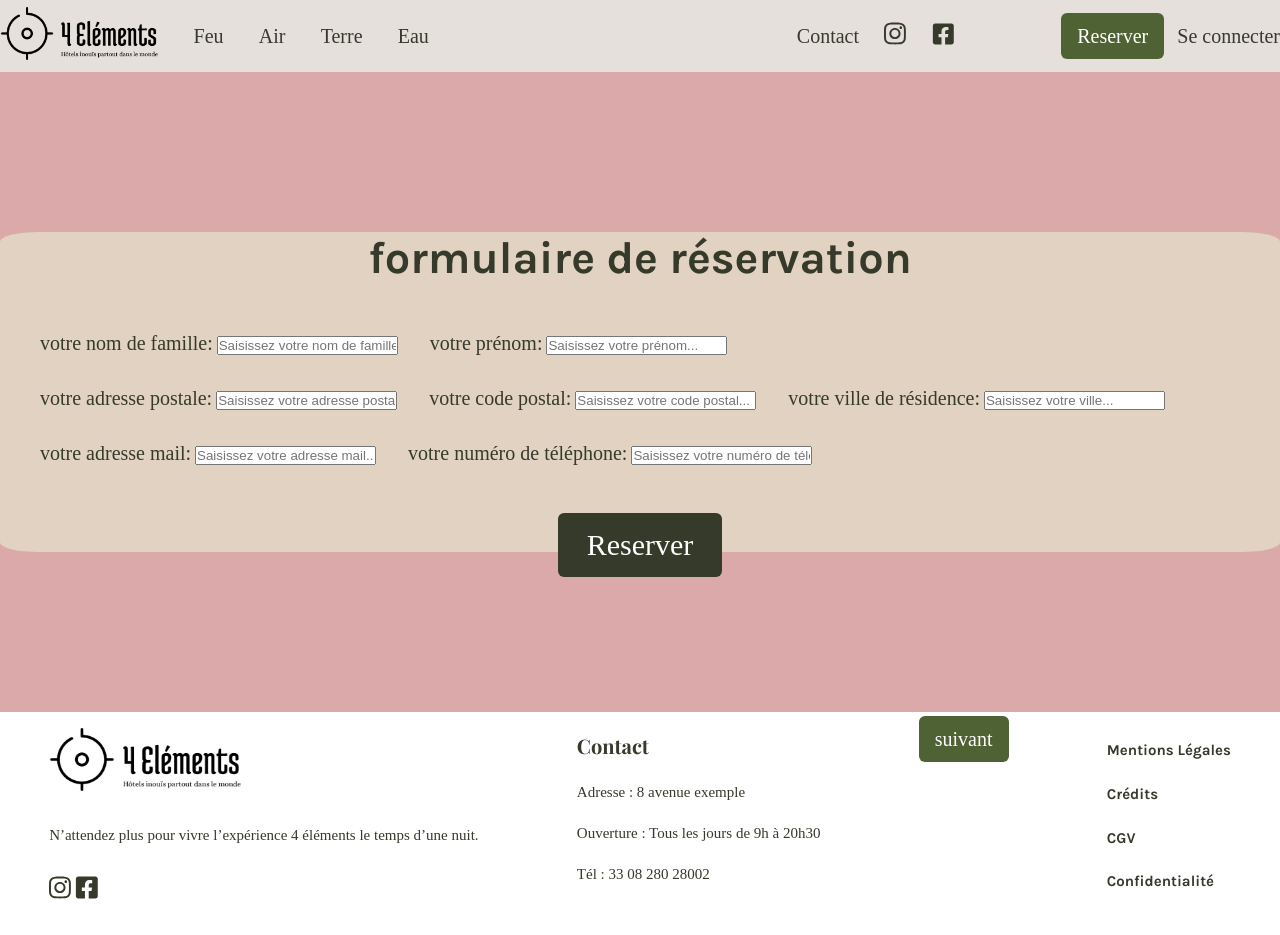
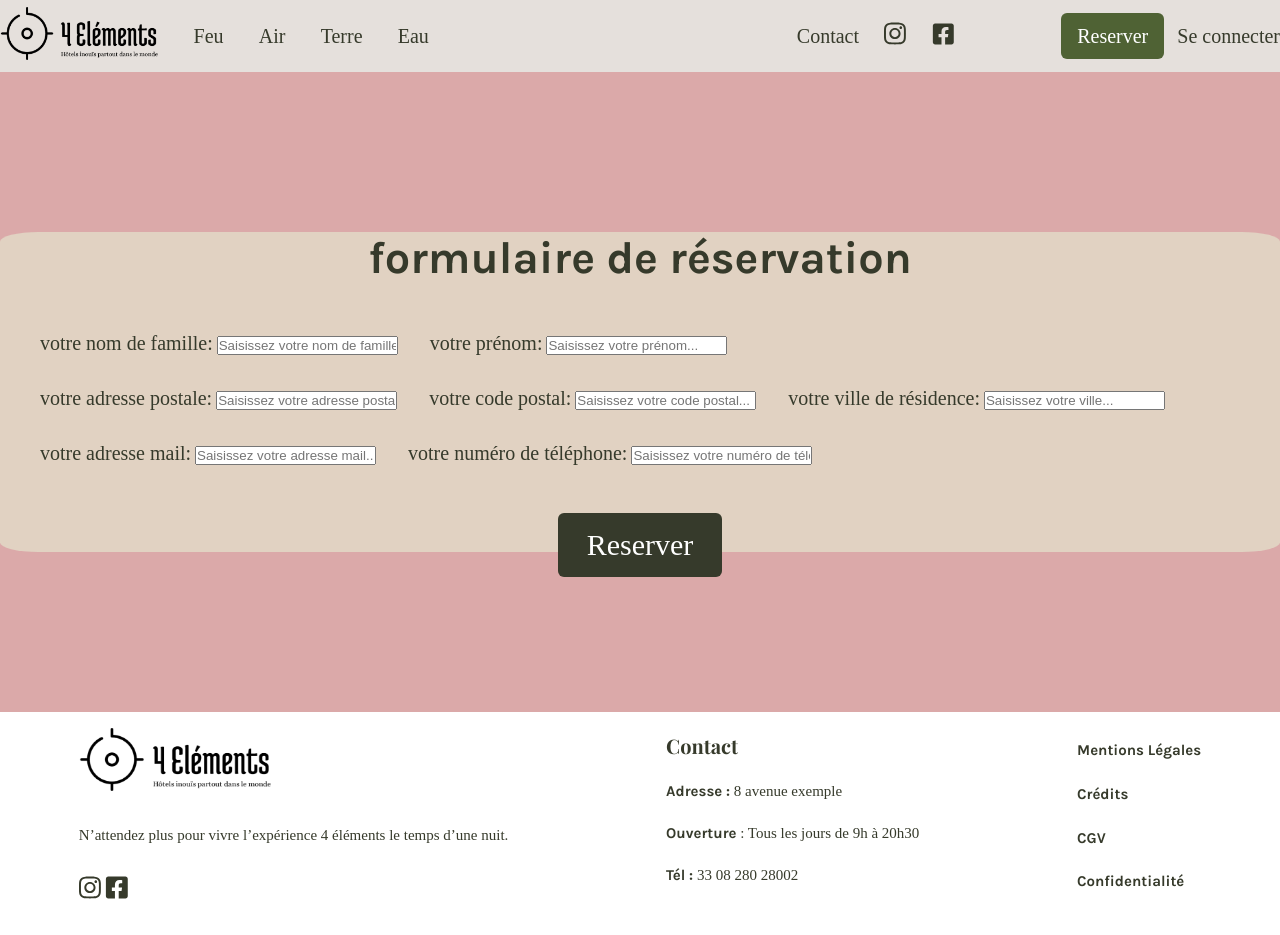
Before and after one commit to Dev-IT-Seb/Examen-Front-End, a website: page pages/formulaire.html in a window 1280 px wide. Drawn offline with Linux system fonts and the light colour scheme.

Commit message:
(fix) modification footer block Contact

```diff
--- a/pages/formulaire.html
+++ b/pages/formulaire.html
@@ -103,41 +103,46 @@
 		</main>
 		<!--- FOOTER --->
 		<footer>
-			<!--- NAVIGATION FOOTER --->
+			<!--- NAVIGATION FOOTER -->
 			<nav>
-				<!--- CONTAINER SOCIAL --->
+				<!--- CONTAINER SOCIAL -->
 				<div class="social-media">
 					<div class="logo">
-						<img src="../assets/images/hotel-feu/logo/logo.png" alt="Logo des 4 éléments.">
+						<img src="../assets/images/home-page/logo/logo.png" alt="Logo des 4 éléments.">
 					</div>
 					<p>N’attendez plus pour vivre l’expérience 4 éléments le temps d’une nuit.</p>
+
 					<div class="social">
 						<a href="#" title="Suivez nos actualités sur Instagram">
-							<img src="../assets/images/hotel-feu/icons/instagram.svg" alt="Logo d'Instagram des 4 éléments">
+							<img src="../assets/images/home-page/icons/instagram.svg" alt="Logo d'Instagram des 4 éléments">
 						</a>
 						<a href="#" title="Suivez nos actualités sur Facebook">
-							<img src="../assets/images/hotel-feu/icons/facebook.svg" alt="Logo de Facebook des 4 éléments">
+							<img src="../assets/images/home-page/icons/facebook.svg" alt="Logo de Facebook des 4 éléments">
 						</a>
 					</div>
 				</div>
-				<!--- CONTAINER CONTACT --->
+				<!--- CONTAINER CONTACT -->
 				<div class="contact">
 					<h4>contact</h4>
-					<p>adresse : 8 avenue exemple</p>
-					<p>ouverture : Tous les jours de 9h à 20h30</p>
-					<p>tél : 33 08 280 28002</p>
+					<p><span class="contact-color">adresse :</span> 8 avenue exemple</p>
+					<p><span class="contact-color">ouverture</span> : Tous les jours de 9h à 20h30</p>
+					<p><span class="contact-color">tél :</span> 33 08 280 28002</p>
 				</div>
-				<!--- Bouton primary --->
-				<div class="button-primary">
-					<a href="#" title="Continuer le formulaire">suivant</a>
-				</div>
-				<!--- MENTIONS LÉGALES --->
+				<!--- CONTAINER MENTIONS LEGALES -->
 				<div class="mentions-legales">
 					<ul>
-						<li><a href="#" title="Mentions légales du site les 4 éléments.">mentions légales</a></li>
-						<li><a href="#" title="Crédits du site des 4 éléments.">crédits</a></li>
-						<li><a href="#" class="cgv" title="Conditions générales des 4 éléments.">cgv</a></li>
-						<li><a href="#" title="Consulter la page de confidentialité pour en savoir plus.">confidentialité</a></li>
+						<li>
+							<a href="#" title="Mentions légales du site les 4 éléments.">mentions légales</a>
+						</li>
+						<li>
+							<a href="#" title="Crédits du site des 4 éléments.">crédits</a>
+						</li>
+						<li>
+							<a href="#" class="cgv" title="Conditons générales des 4 éléments.">cgv</a>
+						</li>
+						<li>
+							<a href="#" title="Consulter la page de confidentialité pour en savoir plus.">confidentialité</a>
+						</li>
 					</ul>
 				</div>
 			</nav>
```
Also changed, not shown: pages/hotel-feu.html (+12 -11 lines).
